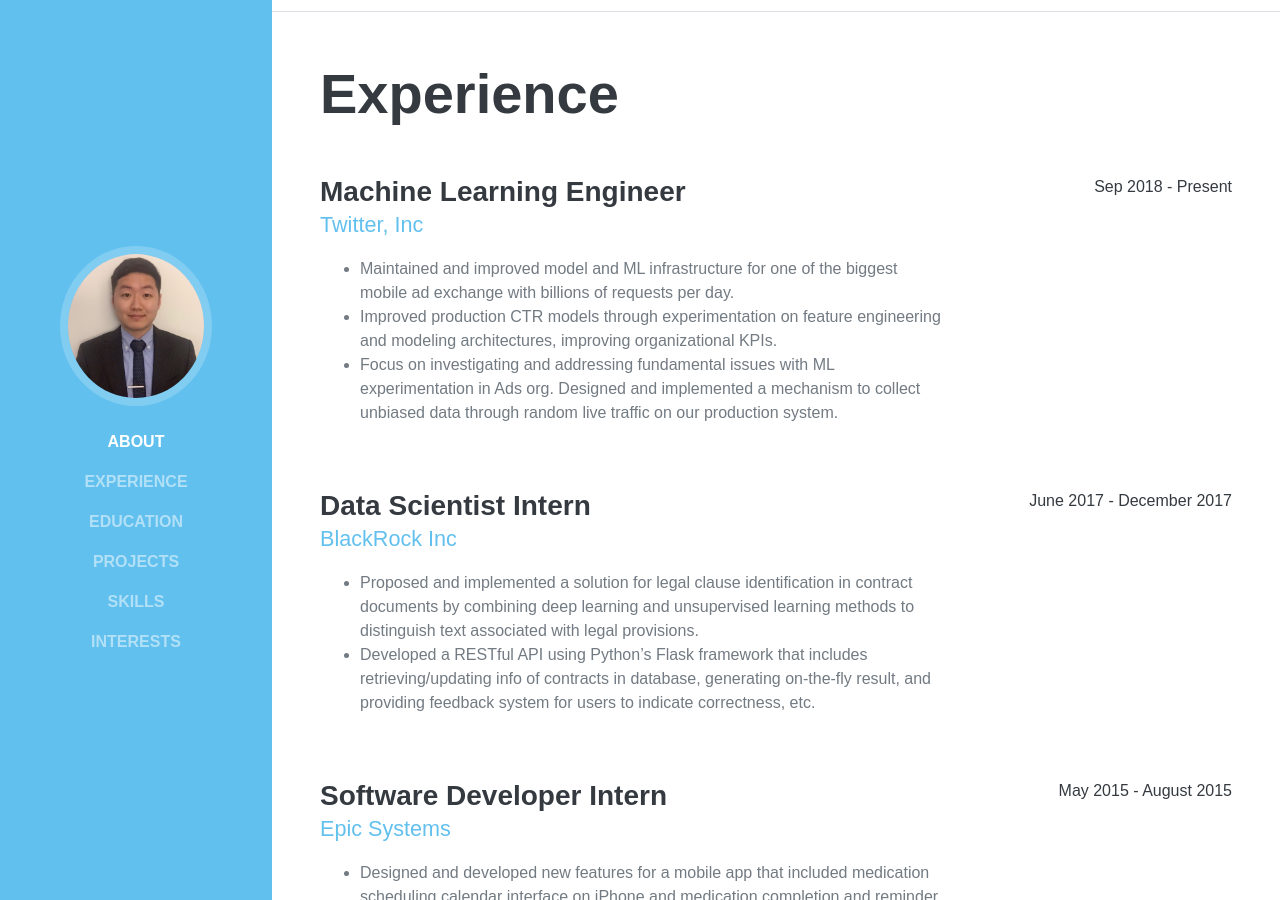
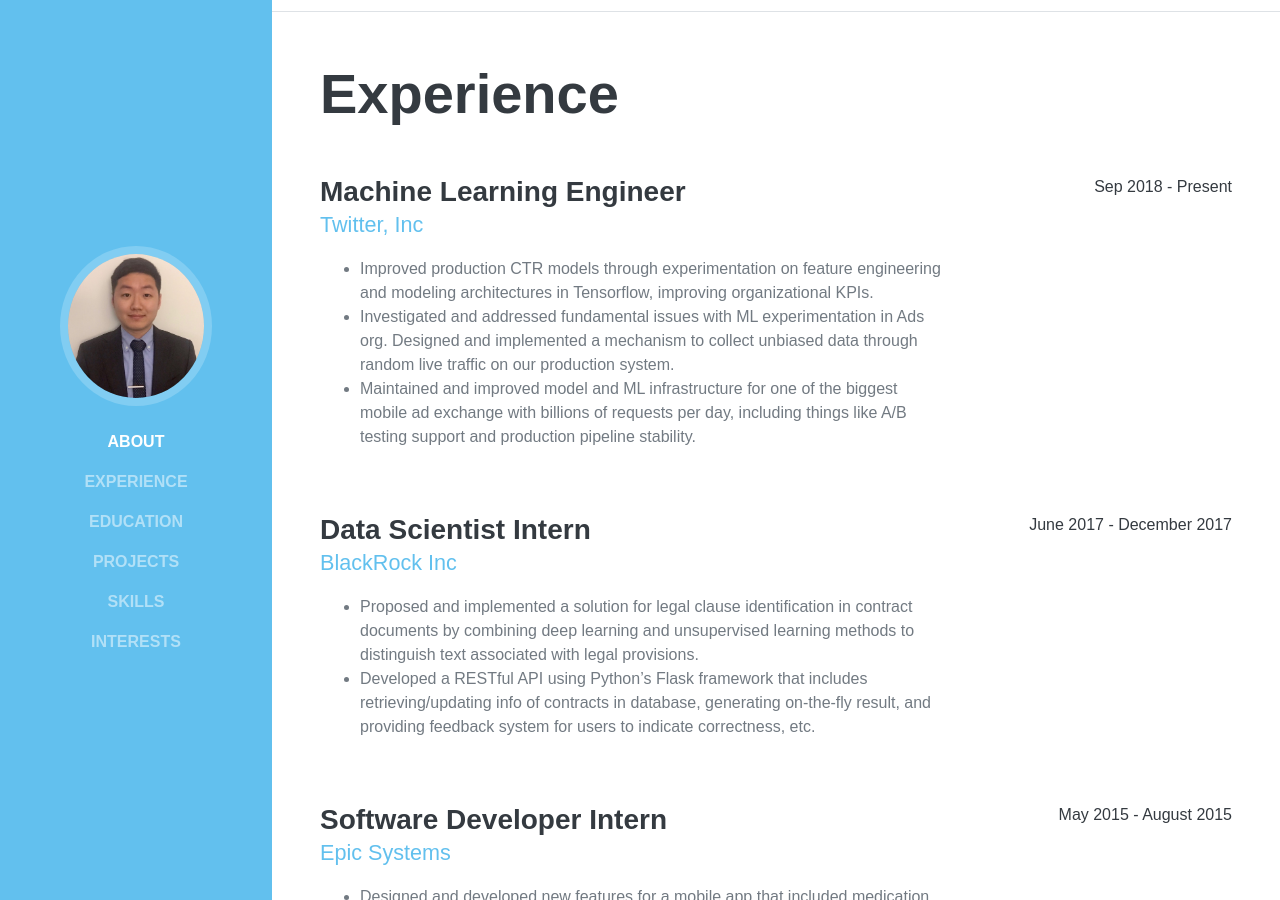
Before and after one commit to timatim/timatim.github.io, a Jekyll site: the page index.html, which Jekyll copies as it is, in a window 1280 px wide and 900 px high, scrolled down 888 px. Built offline with Jekyll 4.4.1, drawn with Linux system fonts in a browser that asks for light colours; some web fonts are replaced.

Commit message:
update twitter

```diff
--- a/index.html
+++ b/index.html
@@ -122,9 +122,9 @@
                 <div class="subheading mb-3">Twitter, Inc</div>
               </a>
               <ul>
-                <li>Maintained and improved model and ML infrastructure for one of the biggest mobile ad exchange with billions of requests per day.</li>
-                <li>Improved production CTR models through experimentation on feature engineering and modeling architectures, improving organizational KPIs.</li>
-                <li>Focus on investigating and addressing fundamental issues with ML experimentation in Ads org. Designed and implemented a mechanism to collect unbiased data through random live traffic on our production system.</li>
+                <li>Improved production CTR models through experimentation on feature engineering and modeling architectures in Tensorflow, improving organizational KPIs.</li>
+                <li>Investigated and addressed fundamental issues with ML experimentation in Ads org. Designed and implemented a mechanism to collect unbiased data through random live traffic on our production system.</li>
+                <li>Maintained and improved model and ML infrastructure for one of the biggest mobile ad exchange with billions of requests per day, including things like A/B testing support and production pipeline stability.</li>
               </ul>
             </div>
             <div class="resume-date text-md-right">
```
